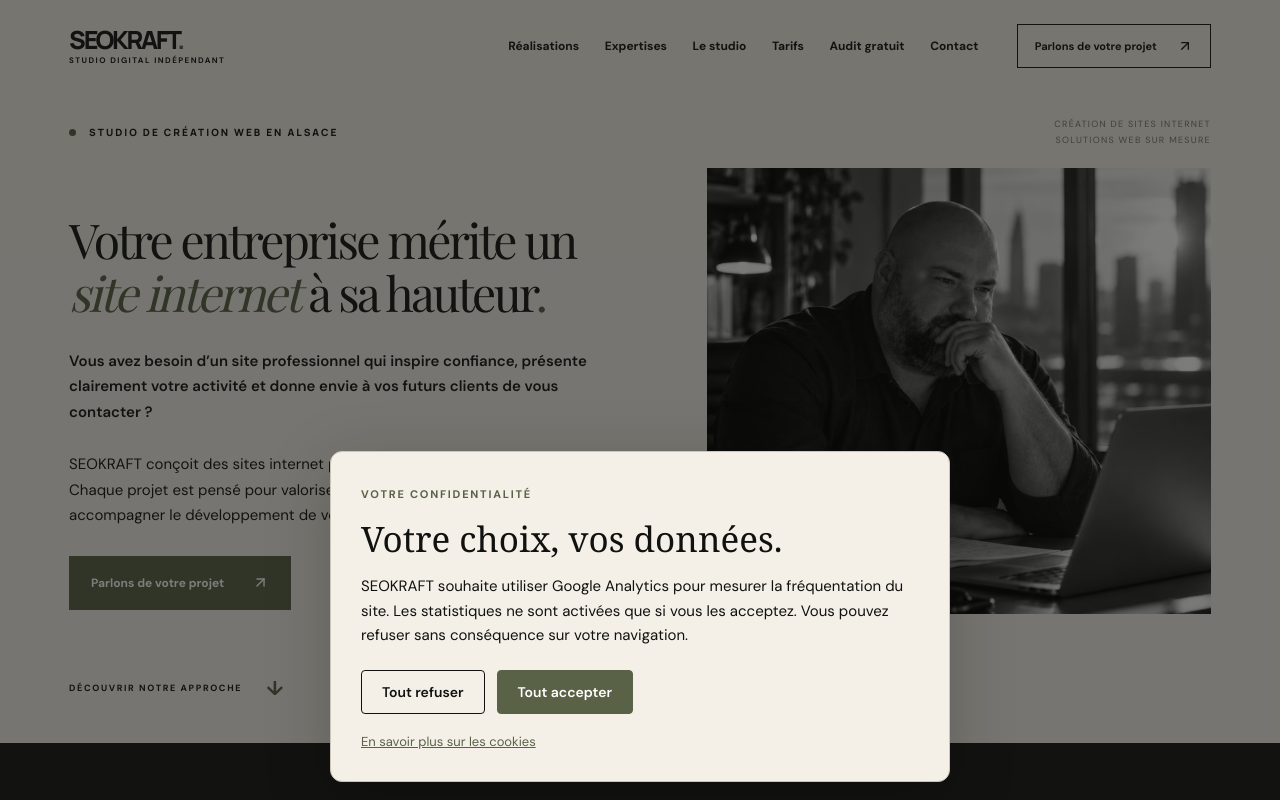
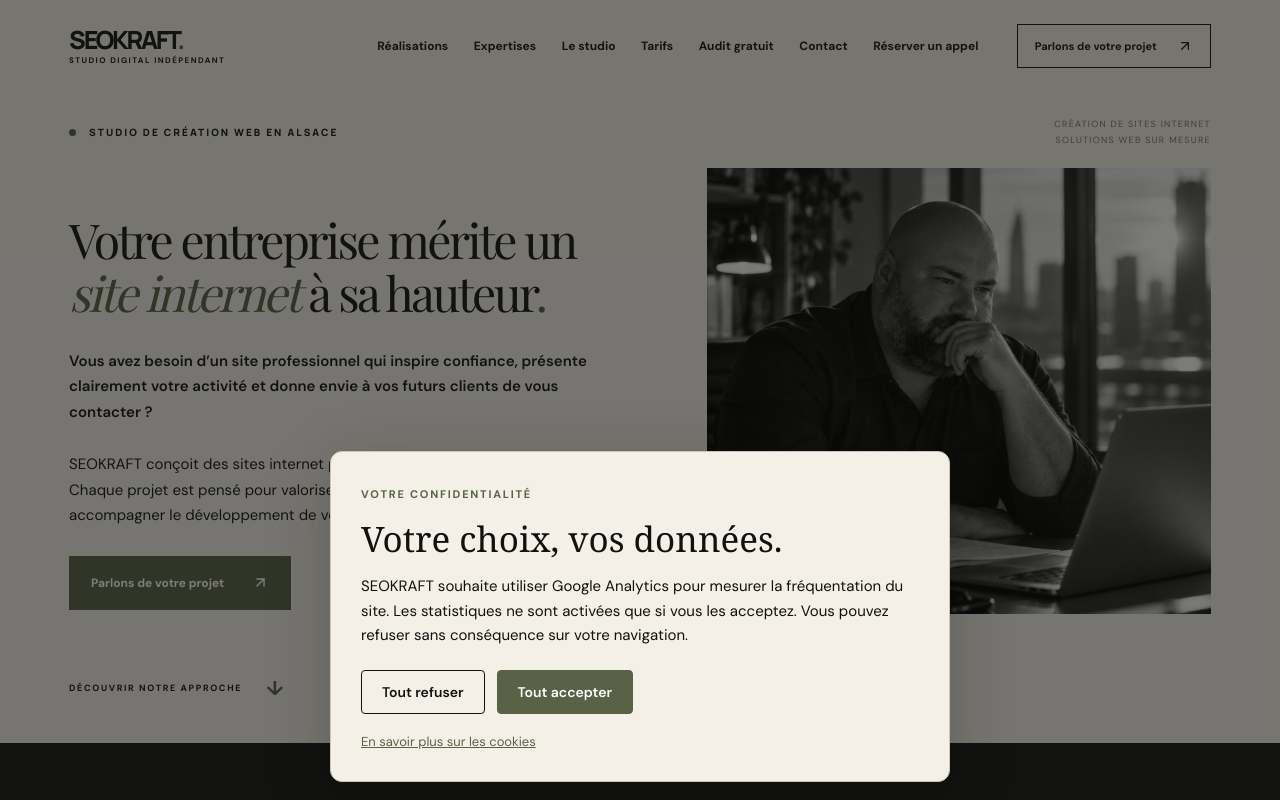
Before and after one commit to marcmasterbet/seokraft-v4, a Next.js app: page / in a window 1280 px wide. Shown: the top 800 px of the page. Built offline with nearby package versions, Linux system fonts and the light colour scheme; a web font is replaced by a local one.

Commit message:
Add files via upload

```diff
--- a/app/globals.css
+++ b/app/globals.css
@@ -210,3 +210,25 @@
 .sk-cookie-panel a{color:#596247;text-decoration:underline;font-size:13px}
 .sk-cookie-settings{background:transparent;border:1px solid #596247;color:#596247}
 @media(max-width:480px){.sk-cookie-panel{padding:22px}.sk-cookie-actions button{flex:1}}
+
+/* Page de réservation SEOKRAFT V4 */
+.booking-header{display:flex;align-items:center;justify-content:space-between;gap:24px;padding:24px clamp(22px,5vw,86px);border-bottom:1px solid rgba(17,17,15,.12);background:#f4f0e8}
+.booking-header>a:last-child{color:#11110f;text-decoration:none;font-size:13px;letter-spacing:.04em}
+.booking-page{background:#f4f0e8;color:#11110f;min-height:75vh;padding:clamp(54px,7vw,110px) clamp(22px,7vw,110px) 90px}
+.booking-intro{max-width:820px;margin:0 auto 50px;text-align:center}
+.booking-intro h1{font-family:Georgia,serif;font-weight:400;font-size:clamp(46px,6vw,88px);line-height:1.04;letter-spacing:-.045em;margin:24px 0}
+.booking-intro h1 em,.cal-booking-permission h2 em{font-weight:400;color:#596247}
+.booking-intro>p{font-size:clamp(16px,1.6vw,19px);line-height:1.7;max-width:660px;margin:0 auto 26px}
+.booking-details{display:flex;justify-content:center;flex-wrap:wrap;gap:12px}
+.booking-details span{border:1px solid #c8c6b9;padding:10px 16px;font-size:11px;letter-spacing:.12em}
+.cal-booking-shell{max-width:1050px;min-height:570px;margin:auto;background:#fff;border:1px solid #dad7cc;box-shadow:0 20px 60px rgba(17,17,15,.05);overflow:hidden}
+.cal-booking-frame{display:block;width:100%;height:720px;border:0;background:#fff}
+.cal-booking-permission{min-height:570px;display:flex;flex-direction:column;align-items:center;justify-content:center;text-align:center;padding:clamp(25px,6vw,80px)}
+.cal-booking-permission h2{font-family:Georgia,serif;font-size:clamp(34px,4vw,55px);line-height:1.12;font-weight:400;margin:24px 0}
+.cal-booking-permission>p{max-width:620px;line-height:1.7;margin-bottom:28px}
+.cal-booking-permission .cal-booking-small{font-size:13px;margin:22px 0 0}
+.cal-booking-small a{color:#596247;text-decoration:underline}
+.booking-footer{display:flex;gap:24px;flex-wrap:wrap;justify-content:center;padding:26px;background:#11110f;color:#f4f0e8;font-size:12px}
+.booking-footer a{color:inherit}
+.contact-call-link{display:inline-flex;align-items:center;gap:10px;margin-top:24px;color:inherit;text-decoration:underline;text-underline-offset:5px;line-height:1.5}
+@media(max-width:650px){.booking-header{padding:20px}.booking-header .brand{transform:scale(.85);transform-origin:left center}.booking-page{padding:54px 16px 60px}.booking-intro{margin-bottom:30px}.cal-booking-frame{height:780px}.cal-booking-shell,.cal-booking-permission{min-height:530px}.booking-details span{font-size:10px;padding:8px 10px}}
--- /dev/null
+++ b/app/rendez-vous/page.tsx
@@ -0,0 +1,5 @@
+import Brand from '../../components/Brand';
+import CalBooking from '../../components/CalBooking';
+import Link from 'next/link';
+export const metadata={title:'Réserver un appel gratuit de 20 minutes | SEOKRAFT',description:'Choisissez un créneau pour un appel découverte gratuit de 20 minutes avec SEOKRAFT.',alternates:{canonical:'/rendez-vous'}};
+export default function Page(){return <><header className="booking-header"><Brand/><Link href="/">Retour au site ↗</Link></header><main className="booking-page"><div className="booking-intro"><span className="eyebrow"><span className="eyebrow-dot"/> UN PREMIER ÉCHANGE, SANS ENGAGEMENT</span><h1>Parlons de votre<br/><em>prochain projet.</em></h1><p>Création de site internet, refonte ou visibilité sur Google : réservez un appel téléphonique gratuit de 20 minutes pour faire le point sur votre projet.</p><div className="booking-details"><span>20 MINUTES</span><span>GRATUIT</span><span>PAR TÉLÉPHONE</span></div></div><CalBooking/></main><footer className="booking-footer"><span>© SEOKRAFT — Marc Bretzner</span><Link href="/politique-de-confidentialite">Confidentialité</Link><Link href="/mentions-legales">Mentions légales</Link></footer></>}
```
Also changed, not shown: app/politique-de-confidentialite/page.tsx (+1 -1 lines), components/CalBooking.tsx (added, +9 -0 lines), components/Home.tsx (+3 -3 lines).
